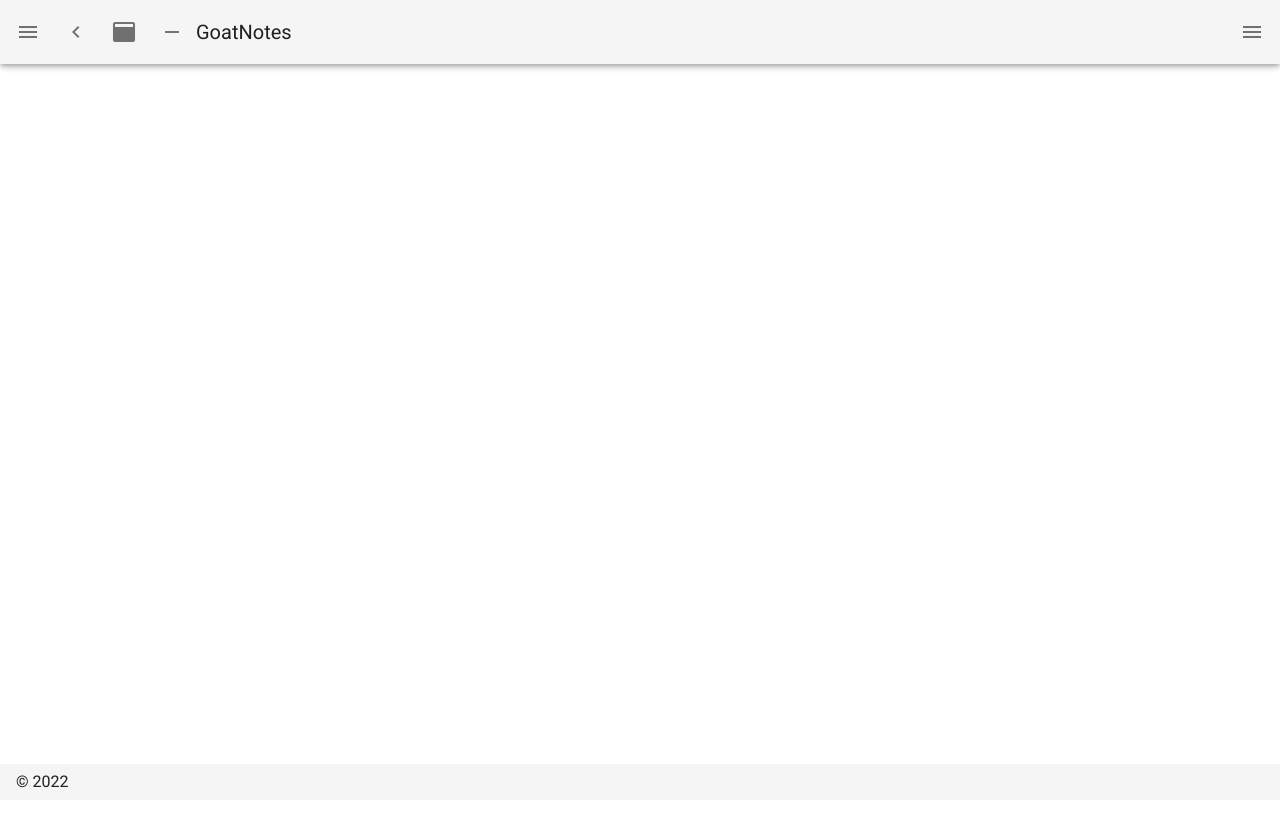
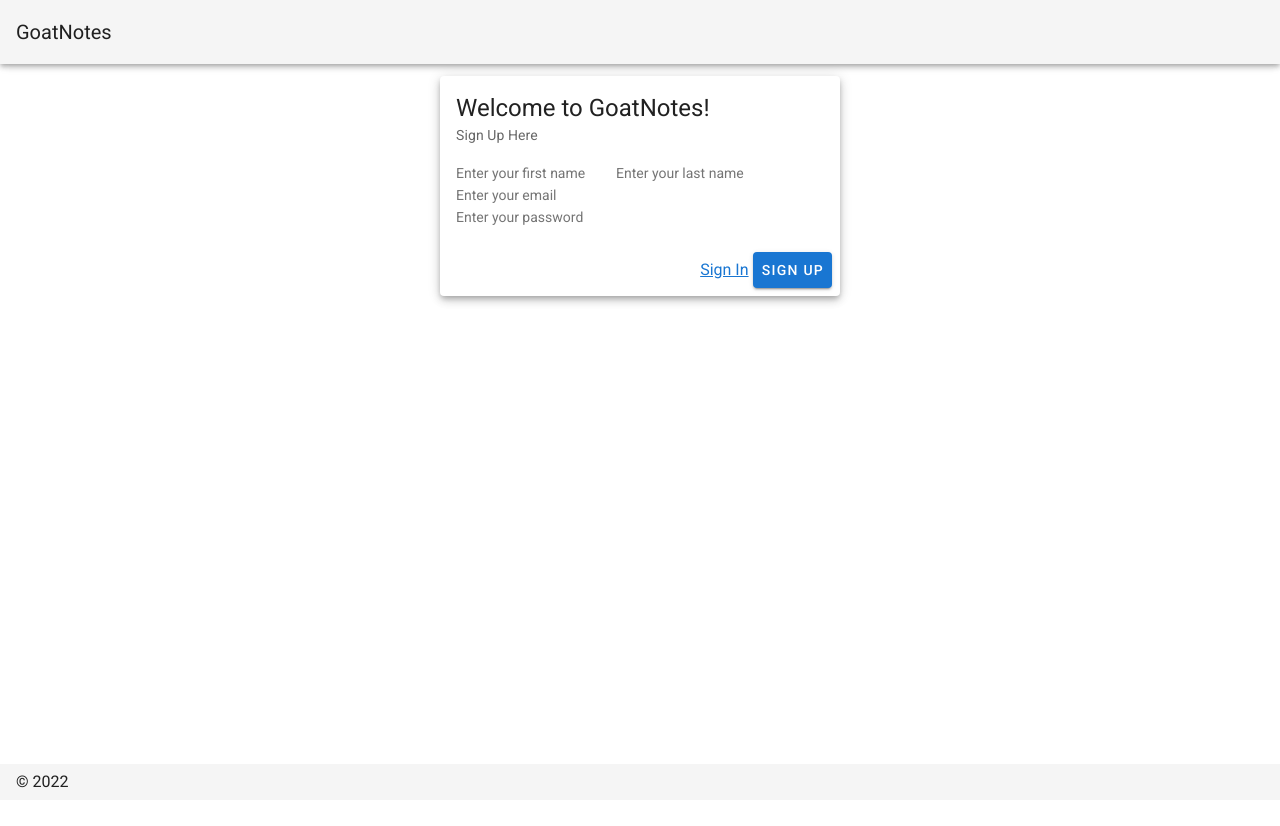
Before and after one commit to athibau2/goatnote, a Nuxt app: page /signup in a window 1280 px wide. Before the commit this address had no page. Shown: the top 826 px of the page. Before the commit the page ends 800 px from the top, so only its background shows below. Built offline with nearby package versions, Linux system fonts and the light colour scheme.

Commit message:
set up middleware, login, signup, logout

```diff
--- a/layouts/default.vue
+++ b/layouts/default.vue
@@ -12,6 +12,7 @@
           v-for="(item, i) in items"
           :key="i"
           :to="item.to"
+          @click="item.click"
           router
           exact
         >
@@ -100,12 +101,19 @@ export default {
         {
           icon: 'mdi-apps',
           title: 'Welcome',
-          to: '/'
+          to: '/',
+          click: ''
         },
         {
           icon: 'mdi-chart-bubble',
           title: 'Inspire',
-          to: '/inspire'
+          to: '/inspire',
+          click: ''
+        },
+        {
+          icon: 'mdi-logout-variant',
+          title: 'Logout',
+          click: this.logout
         }
       ],
       miniVariant: false,
@@ -113,6 +121,12 @@ export default {
       rightDrawer: false,
       title: 'GoatNotes'
     }
-  }
+  },
+
+  methods: {
+    logout() {
+      this.$store.dispatch('users/logout')
+    },
+  },
 }
 </script>
--- /dev/null
+++ b/layouts/noauth.vue
@@ -0,0 +1,36 @@
+<template>
+  <v-app dark>
+    <v-app-bar
+      :clipped-left="clipped"
+      fixed
+      app
+    >
+      <v-toolbar-title v-text="title" />
+      <v-spacer />
+    </v-app-bar>
+    <v-main>
+      <v-container>
+        <Nuxt />
+      </v-container>
+    </v-main>
+    <v-footer
+      :absolute="fixed"
+      app
+    >
+      <span>&copy; {{ new Date().getFullYear() }}</span>
+    </v-footer>
+  </v-app>
+</template>
+
+<script>
+export default {
+  name: 'DefaultLayout',
+  data () {
+    return {
+      clipped: false,
+      fixed: false,
+      title: 'GoatNotes'
+    }
+  },
+}
+</script>
--- /dev/null
+++ b/middleware/auth.js
@@ -0,0 +1,3 @@
+export default function ({ store, redirect }) {
+    if (process.client && !store.getters["isLoggedIn"]) return redirect("/login");
+}
--- a/nuxt.config.js
+++ b/nuxt.config.js
@@ -2,6 +2,7 @@ import colors from 'vuetify/es5/util/colors'
 
 export default {
   // Global page headers: https://go.nuxtjs.dev/config-head
+  middleware: ["auth"],
   head: {
     titleTemplate: '%s - goatNote',
     title: 'goatNote',
--- a/package.json
+++ b/package.json
@@ -12,6 +12,7 @@
     "@nuxtjs/axios": "^5.13.6",
     "@nuxtjs/vuetify": "^1.12.3",
     "axios": "^0.21.4",
+    "bcryptjs": "^2.4.3",
     "bootstrap": "^4.6.0",
     "bootstrap-vue": "^2.21.2",
     "core-js": "^3.19.3",
--- a/pages/index.vue
+++ b/pages/index.vue
@@ -1,19 +1,16 @@
 <template>
   <div>
-    <v-btn @click="login()">Login</v-btn>
     <div v-if="user !== null">
       Logged in with token {{user}}
     </div>
 
-    <div>
-      <v-btn @click="logout()">Logout</v-btn>
-    </div>
   </div>
 </template>
 
 <script>
 export default {
   name: 'IndexPage',
+  //middleware: "auth",
 
   data () {
     return {
@@ -22,16 +19,7 @@ export default {
   },
 
   methods: {
-    login() {
-      this.$store.dispatch('users/login', {
-        email: 'icook8662@gmail.com',
-        password: 'password'
-      })
-    },
 
-    logout() {
-      this.$store.dispatch('users/logout')
-    }
 
   },
 
--- a/pages/inspire.vue
+++ b/pages/inspire.vue
@@ -20,6 +20,7 @@
 
 <script>
 export default {
-  name: 'InspirePage'
+  name: 'InspirePage',
+  //middleware: "auth",
 }
 </script>
--- a/pages/login.vue
+++ b/pages/login.vue
@@ -1,9 +1,60 @@
 <template>
-
+    <v-app>
+        <v-col>
+            <v-row justify="center" align="center">
+                <v-card elevation="5" width="400">
+                <v-card-title class="headline">
+                    Welcome to GoatNotes!
+                </v-card-title>
+                <v-card-subtitle>
+                    Sign In Here
+                </v-card-subtitle>
+                <v-card-text>
+                    <input v-model="email" placeholder="Enter your email" required>
+                    <div>
+                        <input v-model="password" type="password" placeholder="Enter your password" required>
+                    </div>
+                </v-card-text>
+                <v-card-actions>
+                    <v-spacer />
+                    <nuxt-link to="/signup">Join Here</nuxt-link>
+                    <span>&nbsp;</span>
+                    <v-btn color="primary" nuxt @click="login()">
+                        Sign In
+                    </v-btn>
+                </v-card-actions>
+                </v-card>
+            </v-row>
+        </v-col>
+    </v-app>
 </template>
 
 <script>
 export default {
-  name: 'LoginPage'
+  name: 'LoginPage',
+  layout: 'noauth',
+
+  data () {
+    return {
+      email: "",
+      password: ""
+    }
+  },
+
+  methods: {
+    login() {
+      this.$store.dispatch('users/login', {
+        email: this.email,
+        password: this.password
+      })
+    },
+  },
+
+  computed: {
+    user () {
+      return this.$store.state.users.user
+    }
+  },
+
 }
 </script>
--- /dev/null
+++ b/pages/signup.vue
@@ -0,0 +1,74 @@
+<template>
+    <v-app>
+        <v-col>
+            <v-row justify="center" align="center">
+                <v-card elevation="5" width="400">
+                <v-card-title class="headline">
+                    Welcome to GoatNotes!
+                </v-card-title>
+                <v-card-subtitle>
+                    Sign Up Here
+                </v-card-subtitle>
+                <v-card-text>
+                    <input v-model="firstname" placeholder="Enter your first name" required>
+                    <input v-model="lastname" placeholder="Enter your last name" required>
+                    <div>
+                        <input v-model="email" placeholder="Enter your email" required>
+                    </div>
+                    <div>
+                        <input v-model="password" type="password" placeholder="Enter your password" required>
+                    </div>
+                </v-card-text>
+                <v-card-actions>
+                    <v-spacer />
+                    <nuxt-link to="/login">Sign In</nuxt-link>
+                    <span>&nbsp;</span>
+                    <v-btn color="primary" nuxt @click="signup()">
+                        Sign Up
+                    </v-btn>
+                </v-card-actions>
+                </v-card>
+            </v-row>
+        </v-col>
+    </v-app>
+</template>
+
+<script>
+export default {
+  name: 'SignupPage',
+  layout: 'noauth',
+
+  data () {
+    return {
+        firstname: "",
+        lastname: "",
+        email: "",
+        password: ""
+    }
+  },
+
+  methods: {
+    signup() {
+        this.$store.dispatch('users/signup', {
+            firstname: this.firstname,
+            lastname: this.lastname,
+            email: this.email,
+            password: this.password
+        })
+        // .then(() => {
+        //     this.$store.dispatch('users/login', {
+        //         email: this.email,
+        //         password: this.password
+        //     })
+        // })
+    },
+  },
+
+  computed: {
+    user () {
+      return this.$store.state.users.user
+    }
+  },
+
+}
+</script>
--- a/store/api.js
+++ b/store/api.js
@@ -26,14 +26,6 @@ class Api {
       }
     )
   }
-
-  login(email, password) {
-    return axios.post(API_URL + "/rpc/login", { email, password });
-  }
-
-  signup(firstname, lastname, email, password) {
-    return axios.post(API_URL + "/rpc/signup", { firstname, lastname, email, password });
-  }
 }
 
 export default new Api();
--- a/store/users.js
+++ b/store/users.js
@@ -16,10 +16,24 @@ export const mutations = {
 
 // actions should call mutations
 export const actions = {
-  async login ({ commit }) {
+    async signup({ dispatch, commit }, { firstname, lastname, email, password }) {
+        const response = await axios.post(API_URL + '/rpc/signup', {
+            firstname: firstname, lastname: lastname,
+            email: email, password: password
+        })
+        if (response.status === 200) {
+            console.log(response.data)
+            dispatch('login', {
+                email: email,
+                password: password
+            })
+        }
+    },
+
+    async login ({ commit }, { email, password }) {
         const response = await axios.post(API_URL + "/rpc/login", {
-        email: 'icook8662@gmail.com',
-        password: 'password'
+            email: email,
+            password: password
             },
             {
                 headers: authHeader()
@@ -28,12 +42,20 @@ export const actions = {
         if (response.status === 200) {
             console.log(response.data)
             setJwtToken(response.data[0].token)
-        commit('setUser', getUserIdFromToken(getJwtToken()))
+            await commit('setUser', getUserIdFromToken(getJwtToken()))
+            this.$router.push('/')
         }
     },
 
     async logout({ commit }) {
         deleteJwtToken()
-      commit('setUser', null)
+        await commit('setUser', null)
+        this.$router.push('/login')
     }
 }
+
+export const getters = {
+    isLoggedIn: state => {
+      return state.user
+    }
+  }
```
Also changed, not shown: store/auth.js (line endings or trailing spaces), 1 other file (tests, documents, lock files or other folders). Lines whose indentation alone changed are shown as unchanged.
